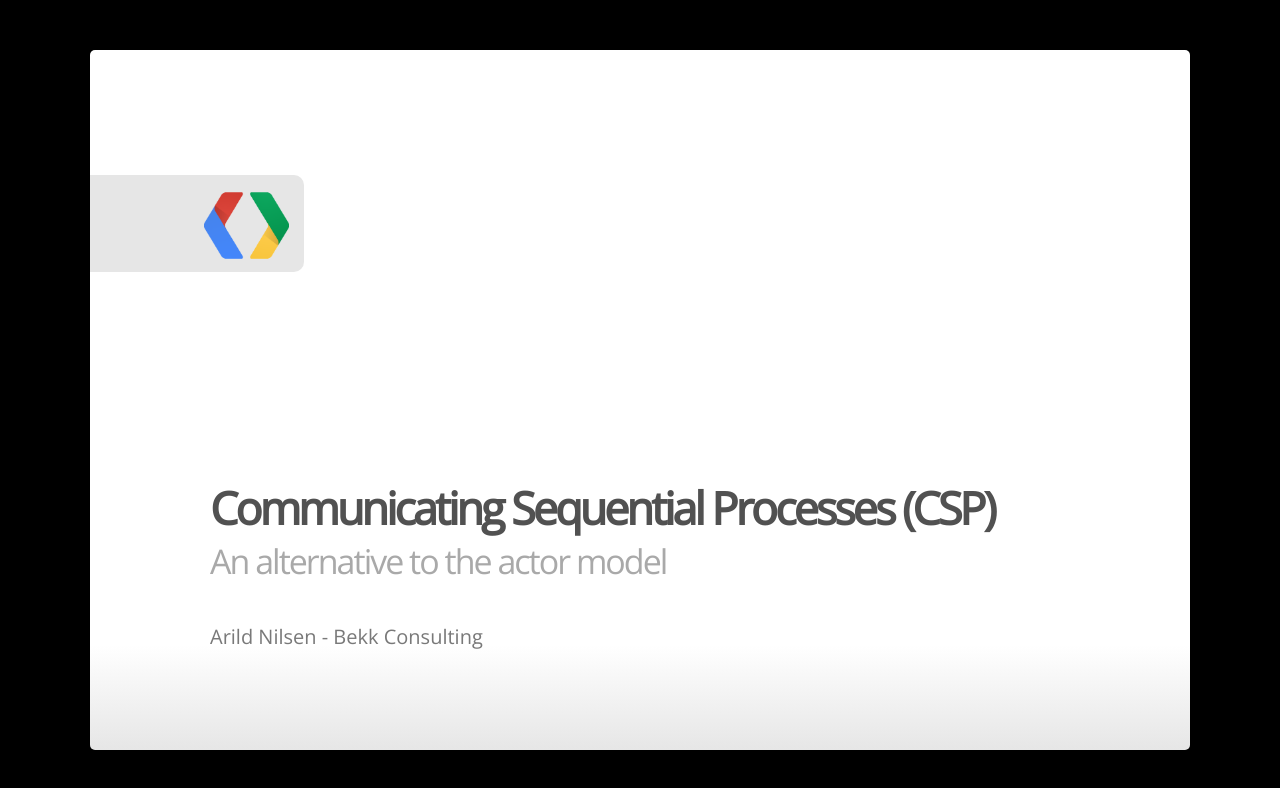
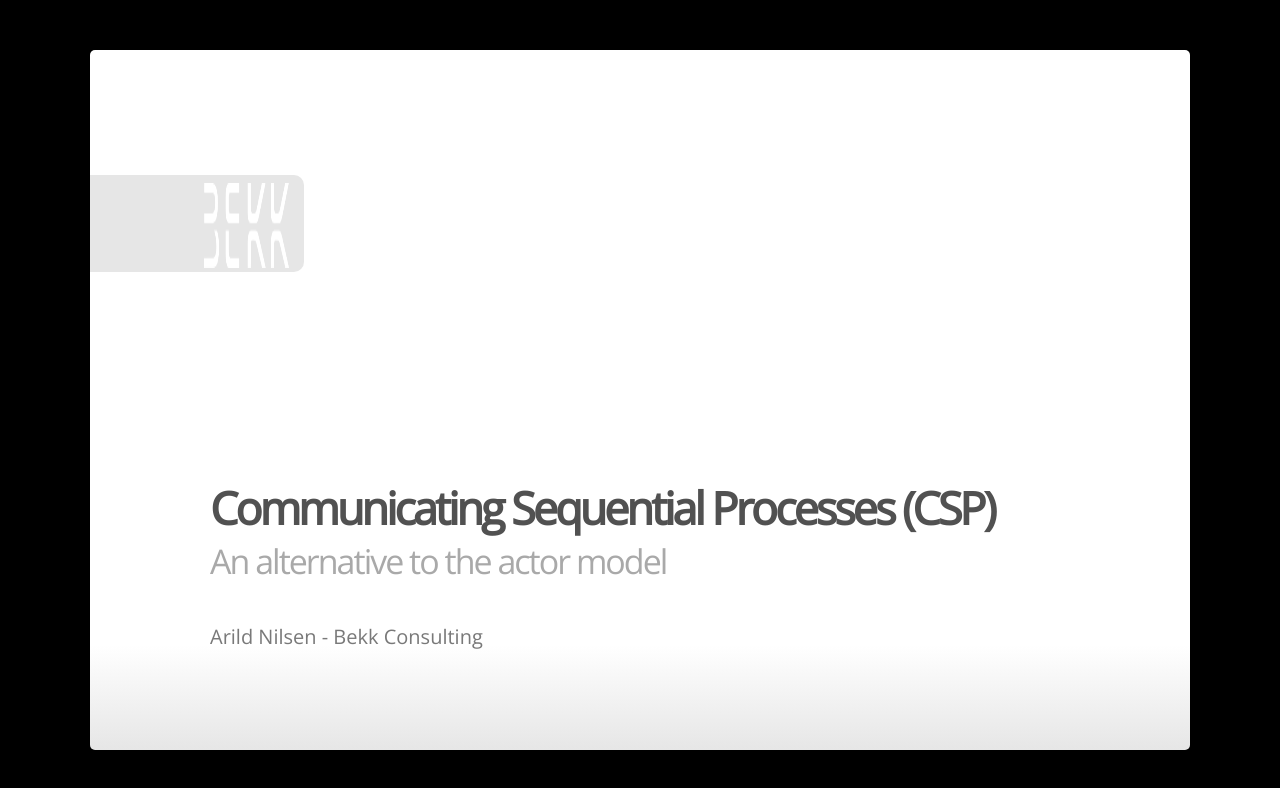
Before and after one commit to arild/csp-presentation, a plain HTML site: page index.html in a window 1280 px wide. Drawn offline with nearby package versions, Linux system fonts and the light colour scheme.

Commit message:
BEKK logo. remove images

```diff
--- a/index.html
+++ b/index.html
@@ -29,7 +29,7 @@ URL: https://code.google.com/p/io-2012-slides
 <slides class="layout-widescreen">
 
 <slide class="title-slide segue nobackground">
-    <aside class="gdbar"><img src="images/google_developers_icon_128.png"></aside>
+    <aside class="gdbar"><img src="images/BEKK_logo.png"></aside>
     <!-- The content of this hgroup is replaced programmatically through the slide_config.json. -->
     <hgroup class="auto-fadein">
         <h1 data-config-title><!-- populated from slide_config.json --></h1>
@@ -548,7 +548,6 @@ PriSelect(guard, TimeoutGuard(seconds=1))
 
 
 <slide class="thank-you-slide segue nobackground">
-    <!--<aside class="gdbar right"><img src="images/google_developers_icon_128.png"></aside>-->
     <article class="flexbox vleft">
         <h2>Thanks for your time</h2>
         <br><br>
--- a/slide_config.js
+++ b/slide_config.js
@@ -12,7 +12,7 @@ var SLIDE_CONFIG = {
     enableSlideAreas: true, // Default: true. False turns off the click areas on either slide of the slides.
     enableTouch: true, // Default: true. If touch support should enabled. Note: the device must support touch.
     //analytics: 'UA-XXXXXXXX-1', // TODO: Using this breaks GA for some reason (probably requirejs). Update your tracking code in index.html instead.
-    favIcon: 'images/google_developers_logo_tiny.png',
+//    favIcon: 'images/google_developers_logo_tiny.png',
     fonts: [
       'Open Sans:regular,semibold,italic,italicsemibold',
       'Source Code Pro'
--- a/theme/css/default.css
+++ b/theme/css/default.css
@@ -305,7 +305,7 @@ slides > slide:not(.nobackground):before {
   position: absolute;
   bottom: 20px;
   left: 60px;
-  background: url(../../images/google_developers_icon_128.png) no-repeat 0 50%;
+  /*background: url(../../images/BEKK_logo_black.svg) no-repeat 0 50%;*/
   -webkit-background-size: 30px 30px;
   -moz-background-size: 30px 30px;
   -o-background-size: 30px 30px;
```
Also changed, not shown: images/BEKK_logo.png (added), images/BEKK_logo_black.svg (added), images/csp_actor1.svg (added), images/csp_actor2.svg (added), 1 other file.
